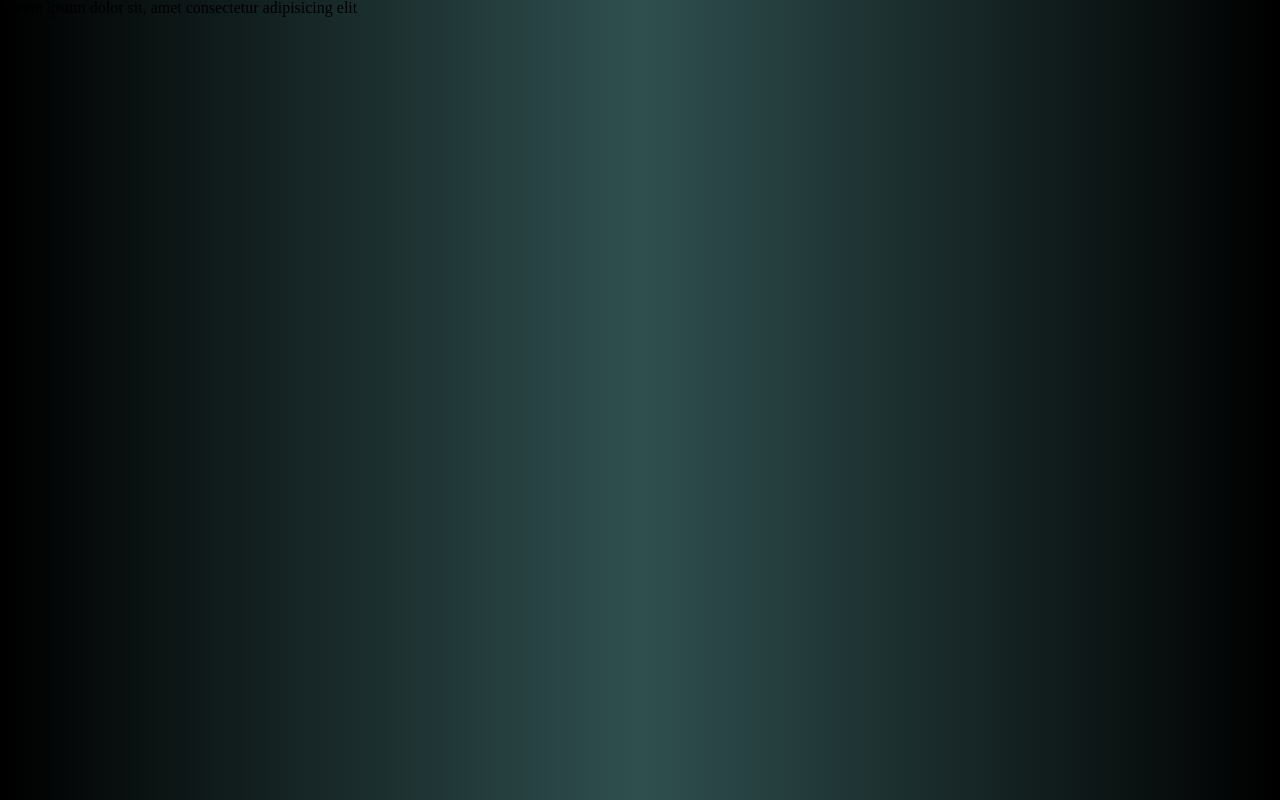
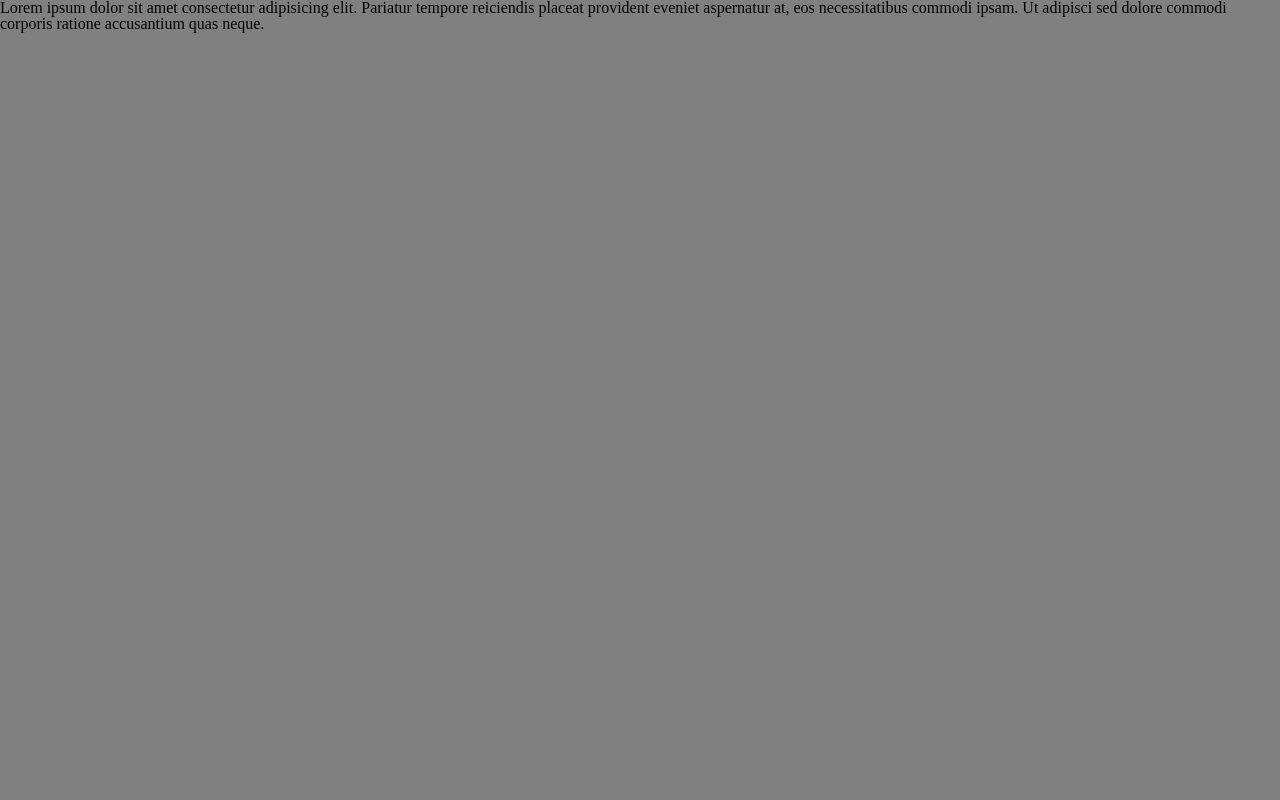
Before and after one commit to PatrykMansfeld/PatrykMansfeld_Portfolio, a React (Vite) app in the folder PatrykMansfeld_Portfolio/: page /about in a window 1280 px wide. Built offline with nearby package versions, Linux system fonts and the light colour scheme.

Commit message:
updated project structure

```diff
--- a/PatrykMansfeld_Portfolio/package.json
+++ b/PatrykMansfeld_Portfolio/package.json
@@ -12,6 +12,7 @@
   "dependencies": {
     "react": "^18.3.1",
     "react-dom": "^18.3.1",
+    "react-router-dom": "^7.0.2",
     "sass": "^1.79.3"
   },
   "devDependencies": {
--- a/PatrykMansfeld_Portfolio/src/App.jsx
+++ b/PatrykMansfeld_Portfolio/src/App.jsx
@@ -1,10 +1,15 @@
+import { BrowserRouter as Router, Routes, Route } from "react-router-dom";
 import WelcomePage from "./pages/WelcomePage";
+import AboutMeContent from "./components/ContentPages/AboutMeContent";
 
 function App() {
   return (
-    <>
-      <WelcomePage />
-    </>
+    <Router>
+      <Routes>
+        <Route path="/" element={<WelcomePage />} />
+        <Route path="/about" element={<AboutMeContent />} />
+      </Routes>
+    </Router>
   );
 }
 
--- /dev/null
+++ b/PatrykMansfeld_Portfolio/src/components/ContentPages/AboutMeContent.jsx
@@ -0,0 +1,17 @@
+import React from "react";
+
+function AboutMeContent() {
+  return (
+    <div className="AboutMeContentContainer">
+      <div>
+        Lorem ipsum dolor sit amet consectetur adipisicing elit. Pariatur
+        tempore reiciendis placeat provident eveniet aspernatur at, eos
+        necessitatibus commodi ipsam. Ut adipisci sed dolore commodi corporis
+        ratione accusantium quas neque.
+      </div>
+
+    </div>
+  );
+}
+
+export default AboutMeContent;
--- a/PatrykMansfeld_Portfolio/src/components/FrontPages/AboutMeFront.jsx
+++ b/PatrykMansfeld_Portfolio/src/components/FrontPages/AboutMeFront.jsx
@@ -1,15 +1,25 @@
-import React from 'react'
+import React, { useState } from "react";
+
 
 function AboutMeFront() {
+  const [showDescription, setShowDescription] = useState(false);
+
+  const handleButtonClick = () => {
+    window.location.href = "/about";
+  };
+
   return (
-    <div className='AboutMeFrontContainer'>
-        <div className='AboutMeFrontCenterImg'>
-            <h1>Lorem ipsum dolor sit, amet consectetur adipisicing elit</h1>
-        </div>
+    <div className="AboutMeFrontContainer">
+      <div className="AboutMeFrontCenterImg">
+        <h1>Lorem ipsum dolor sit, amet consectetur adipisicing elit</h1>
+        {showDescription ? (
+          <p>This is the description of the page.</p>
+        ) : (
+          <button onClick={handleButtonClick}>Show Description</button>
+        )}
+      </div>
     </div>
-    // create a front page for the AboutMe page
-    // add button to change content of the page to description of the page
-  )
+  );
 }
 
-export default AboutMeFront
+export default AboutMeFront;
--- a/PatrykMansfeld_Portfolio/src/styles/Mixins/_Mixin.scss
+++ b/PatrykMansfeld_Portfolio/src/styles/Mixins/_Mixin.scss
@@ -5,6 +5,6 @@
   flex-direction: $direction;
 }
 
-@mixin gradientBackground($color1, $color2, $color3) {
+@mixin gradientBackground($color1 , $color2, $color3) {
   background: linear-gradient(to right, $color1, $color2, $color3);
 }
--- a/PatrykMansfeld_Portfolio/src/styles/_Main.scss
+++ b/PatrykMansfeld_Portfolio/src/styles/_Main.scss
@@ -4,5 +4,5 @@
 @import "./Reset.scss";
 
 body {
-    @include gradientBackground(Black, DarkSlateGray, Black);
+    background-color: grey;
 }
```
Also changed, not shown: PatrykMansfeld_Portfolio/src/components/AboutMe.jsx (deleted, +0 -7 lines), 1 other file (tests, documents, lock files or other folders).
